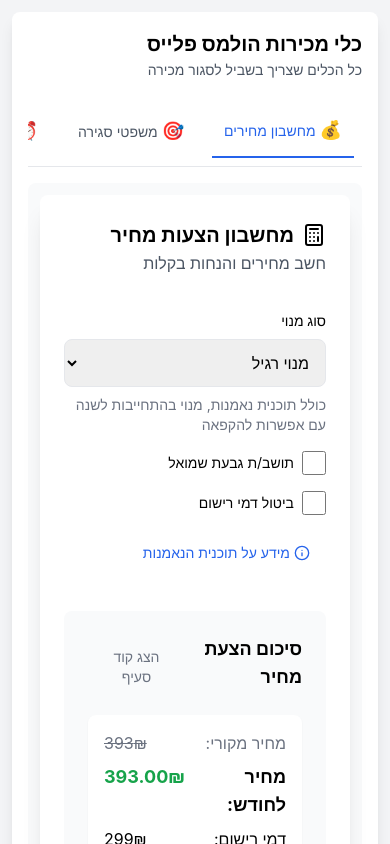
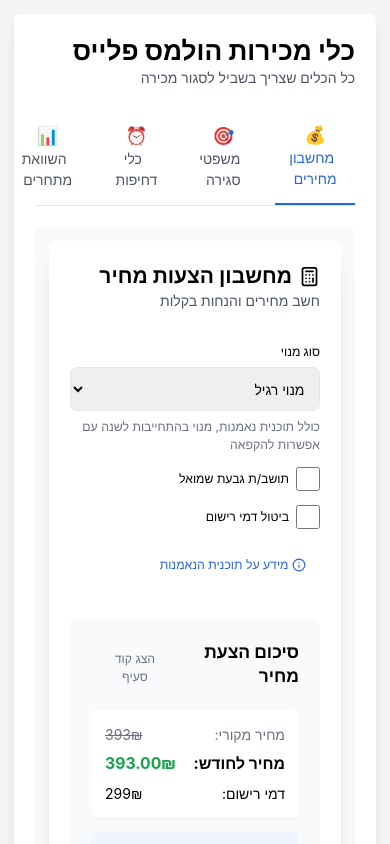
Before and after one commit to itshefy/HolmeShefi, a React (Vite) app: page / in a window 390 px wide. Shown: the top 844 px of the page. Built offline with nearby package versions, Linux system fonts and the light colour scheme; the HTML template or start-up script is replaced by a standard one.

Commit message:
Add files via upload

```diff
--- a/src/components/SalesTools/index.jsx
+++ b/src/components/SalesTools/index.jsx
@@ -32,36 +32,37 @@ const SalesDashboard = () => {
         return <PriceCalculator />;
     }
   };
-return (
-    <div className="min-h-screen bg-gray-100 p-3" dir="rtl">
-      <div className="max-w-xl mx-auto">
-        <div className="bg-white rounded-lg shadow-lg p-4">
+
+  return (
+    <div className="min-h-screen bg-gray-100 p-4" dir="rtl">
+      <div className="max-w-7xl mx-auto">
+        <div className="bg-white rounded-lg shadow-lg p-6">
           {/* כותרת */}
-          <div className="mb-4">
-            <h1 className="text-2xl font-bold">כלי מכירות הולמס פלייס</h1>
-            <p className="text-gray-600 text-sm">כל הכלים שצריך בשביל לסגור מכירה</p>
+          <div className="mb-6">
+            <h1 className="text-3xl font-bold">כלי מכירות הולמס פלייס</h1>
+            <p className="text-gray-600">כל הכלים שצריך בשביל לסגור מכירה</p>
           </div>
 
           {/* טאבים */}
-          <div className="flex overflow-x-auto mb-4 border-b tab-container">
+          <div className="flex mb-6 border-b">
             {tabs.map((tab) => (
               <button
                 key={tab.id}
                 onClick={() => setActiveTab(tab.id)}
-                className={`p-3 ml-4 text-sm whitespace-nowrap ${
+                className={`p-4 ml-4 ${
                   activeTab === tab.id
                     ? 'border-b-2 border-blue-600 text-blue-600'
-                    : 'text-gray-600'
+                    : 'text-gray-600 hover:text-blue-600'
                 }`}
               >
-                <span className="text-lg ml-1">{tab.icon}</span>
-                {tab.name}
+                <span className="text-xl">{tab.icon}</span>
+                <span className="mr-2">{tab.name}</span>
               </button>
             ))}
           </div>
 
           {/* תוכן */}
-          <div className="bg-gray-50 rounded-lg p-3">
+          <div className="bg-gray-50 rounded-lg p-4">
             {renderActiveTab()}
           </div>
         </div>
--- a/src/components/ui/card.jsx
+++ b/src/components/ui/card.jsx
@@ -1,10 +1,53 @@
-// src/components/ui/Card.jsx
-import React from 'react';
+import * as React from "react"
 
-export const Card = ({ children }) => {
-  return (
-    <div className="bg-white rounded-lg shadow-md p-4">
-      {children}
-    </div>
-  );
-};
+const Card = React.forwardRef(({ className, ...props }, ref) => (
+  <div
+    ref={ref}
+    className={`rounded-lg border bg-card text-card-foreground shadow-sm ${className}`}
+    {...props}
+  />
+))
+Card.displayName = "Card"
+
+const CardHeader = React.forwardRef(({ className, ...props }, ref) => (
+  <div
+    ref={ref}
+    className={`flex flex-col space-y-1.5 p-6 ${className}`}
+    {...props}
+  />
+))
+CardHeader.displayName = "CardHeader"
+
+const CardTitle = React.forwardRef(({ className, ...props }, ref) => (
+  <h3
+    ref={ref}
+    className={`text-2xl font-semibold leading-none tracking-tight ${className}`}
+    {...props}
+  />
+))
+CardTitle.displayName = "CardTitle"
+
+const CardDescription = React.forwardRef(({ className, ...props }, ref) => (
+  <p
+    ref={ref}
+    className={`text-sm text-muted-foreground ${className}`}
+    {...props}
+  />
+))
+CardDescription.displayName = "CardDescription"
+
+const CardContent = React.forwardRef(({ className, ...props }, ref) => (
+  <div ref={ref} className={`p-6 pt-0 ${className}`} {...props} />
+))
+CardContent.displayName = "CardContent"
+
+const CardFooter = React.forwardRef(({ className, ...props }, ref) => (
+  <div
+    ref={ref}
+    className={`flex items-center p-6 pt-0 ${className}`}
+    {...props}
+  />
+))
+CardFooter.displayName = "CardFooter"
+
+export { Card, CardHeader, CardTitle, CardDescription, CardContent, CardFooter }
--- a/src/index.css
+++ b/src/index.css
@@ -2,7 +2,6 @@
 @tailwind components;
 @tailwind utilities;
 
-@layer base {
 :root {
   direction: rtl;
 }
@@ -11,7 +10,6 @@
   font-family: -apple-system, BlinkMacSystemFont, 'Segoe UI', 'Roboto', 'Oxygen',
     'Ubuntu', 'Cantarell', 'Fira Sans', 'Droid Sans', 'Helvetica Neue',
     sans-serif;
-  }
 }
 
 /* Typography RTL */
@@ -26,8 +24,11 @@ input, select, textarea {
   text-align: right;
 }
 
-/* Media Queries */
-@media screen and (max-width: 430px) {
+@media screen and (max-width: 430px) { /* אייפון 15 */
+  html {
+    font-size: 14px; /* פונט בסיס מותאם למובייל */
+  }
+
   /* עטיפה כללית */
   .container {
     padding: 0.75rem;
@@ -36,11 +37,11 @@ input, select, textarea {
 
   /* כותרות */
   .text-2xl {
-    font-size: 1.25rem;
+    font-size: 1.5rem;
   }
 
   .text-xl {
-    font-size: 1.125rem;
+    font-size: 1.25rem;
   }
 
   /* תפריט ראשי */
@@ -64,20 +65,21 @@ input, select, textarea {
   /* כפתורים */
   button,
   .btn {
-    min-height: 44px;
+    min-height: 44px; /* גודל מינימלי לנגישות */
     padding: 0.75rem 1rem;
   }
 
   /* תיבות בחירה */
   select {
     min-height: 44px;
+    font-size: 1rem;
     padding: 0.5rem;
   }
 
   /* תיבות סימון */
   input[type="checkbox"] {
-    min-width: 1.5rem;
-    min-height: 1.5rem;
+    min-width: 24px;
+    min-height: 24px;
   }
 
   /* כרטיסיות תוכן */
@@ -97,8 +99,3 @@ input, select, textarea {
     scroll-behavior: auto !important;
   }
 }
-
-/* עטיפה ראשית */
-.max-w-7xl {
-  max-width: 80rem;
-}
```
Lines whose indentation alone changed are shown as unchanged.
